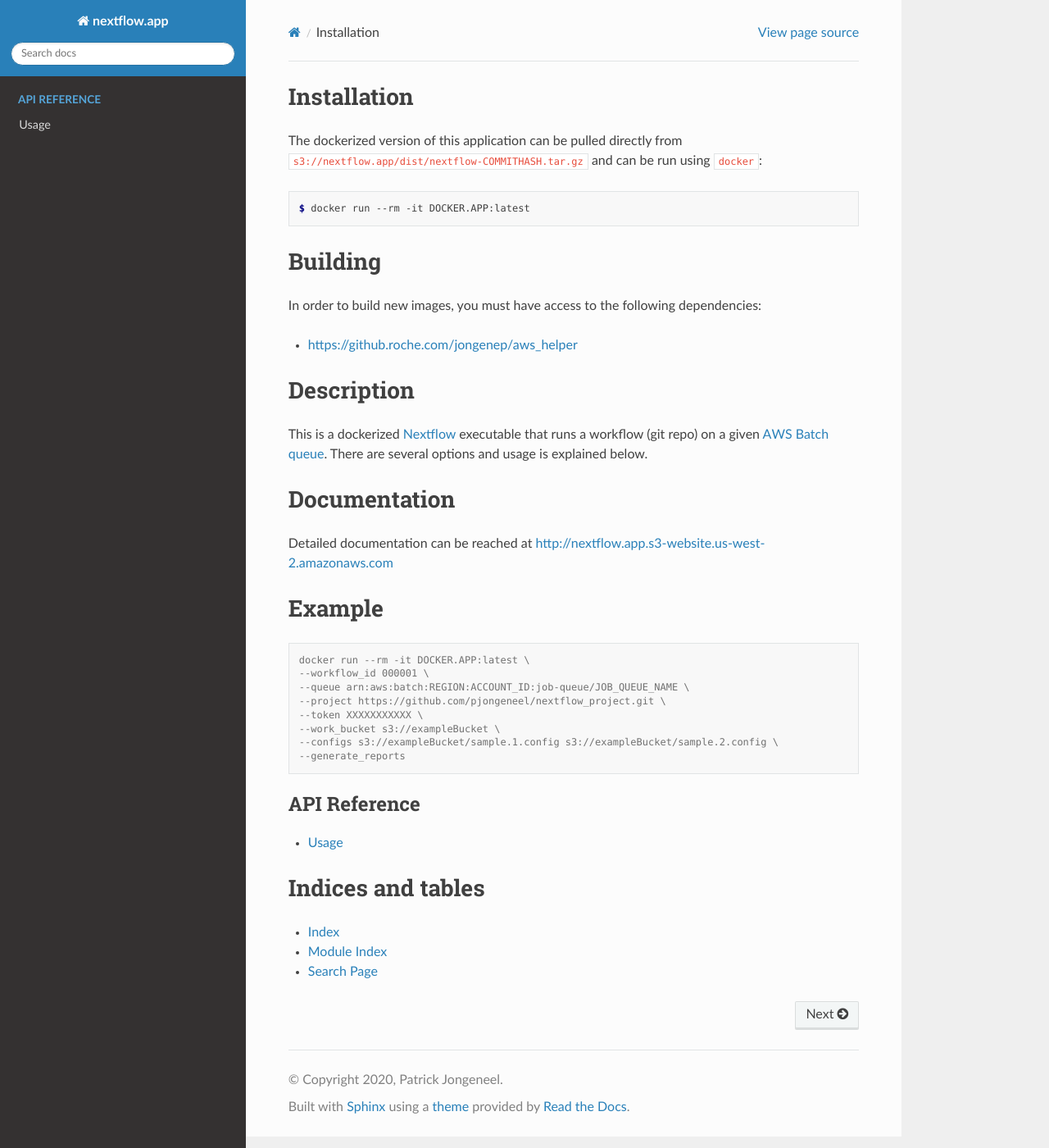
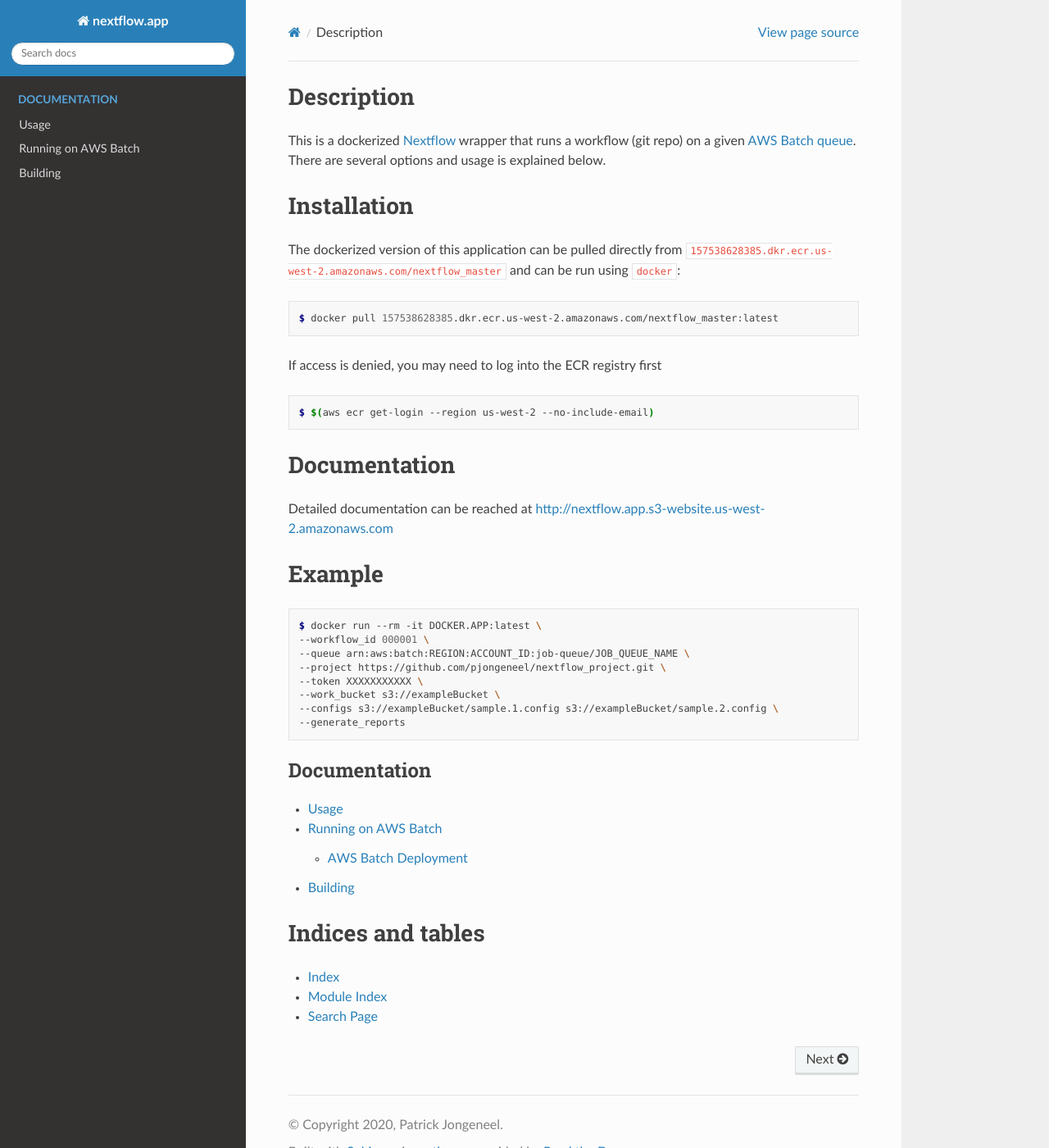
Before and after one commit to pjongeneel/nextflow_docker, a Sphinx documentation site: the page built from docs/index.rst, in a window 1280 px wide and 1400 px high. Shown: the whole window at 82% size. Built offline with Sphinx 7.4.7 and the Read the Docs theme 2.0.0, drawn with Linux system fonts in a browser that asks for light colours.

Commit message:
updated nextflow documentation, removed publish dir option, changed buildspec to use full commit hash

```diff
--- a/README.rst
+++ b/README.rst
@@ -1,23 +1,22 @@
+Description
+===========
+
+This is a dockerized `Nextflow`_ wrapper that runs a workflow (git repo) on a given `AWS Batch queue`_. There are several options and usage is explained below.
+
 Installation
 ============
 
-The dockerized version of this application can be pulled directly from ``s3://nextflow.app/dist/nextflow-COMMITHASH.tar.gz`` and can be run using ``docker``:
+The dockerized version of this application can be pulled directly from ``157538628385.dkr.ecr.us-west-2.amazonaws.com/nextflow_master`` and can be run using ``docker``:
 
 .. code:: console
 
-   $ docker run --rm -it DOCKER.APP:latest
+   $ docker pull 157538628385.dkr.ecr.us-west-2.amazonaws.com/nextflow_master:latest
 
-Building
-========
+If access is denied, you may need to log into the ECR registry first
 
-In order to build new images, you must have access to the following dependencies:
+.. code:: console
 
-* https://github.roche.com/jongenep/aws_helper
-
-Description
-===========
-
-This is a dockerized `Nextflow`_ executable that runs a workflow (git repo) on a given `AWS Batch queue`_. There are several options and usage is explained below.
+    $ $(aws ecr get-login --region us-west-2 --no-include-email)
 
 Documentation
 =============
@@ -29,7 +28,7 @@
 
 .. code:: console
 
-    docker run --rm -it DOCKER.APP:latest \
+    $ docker run --rm -it DOCKER.APP:latest \
     --workflow_id 000001 \
     --queue arn:aws:batch:REGION:ACCOUNT_ID:job-queue/JOB_QUEUE_NAME \
     --project https://github.com/pjongeneel/nextflow_project.git \
--- /dev/null
+++ b/docs/Building.rst
@@ -0,0 +1,6 @@
+Building
+========
+
+In order to build new images, you must have access to the following dependencies:
+
+* https://github.roche.com/jongenep/aws_helper
--- a/docs/index.rst
+++ b/docs/index.rst
@@ -7,9 +7,11 @@
 
 .. toctree::
    :maxdepth: 2
-   :caption: API Reference
+   :caption: Documentation
 
    Usage <Usage>
+   Running on AWS Batch <Running>
+   Building <Building>
 
 Indices and tables
 ==================
```
Also changed, not shown: buildspec.yml (+14 -4 lines), docs/Running.rst (added, +37 -0 lines), docs/Usage.rst (+3 -7 lines), nextflow.py (+28 -18 lines).
